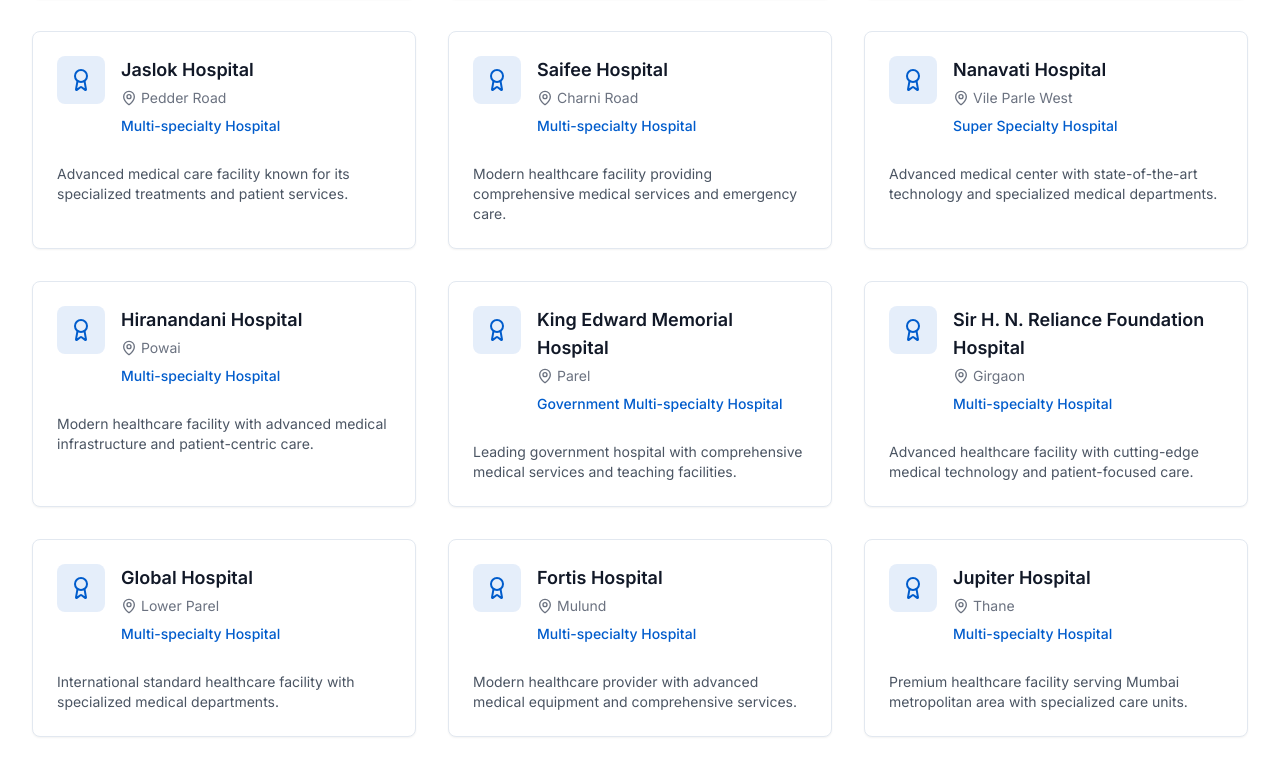
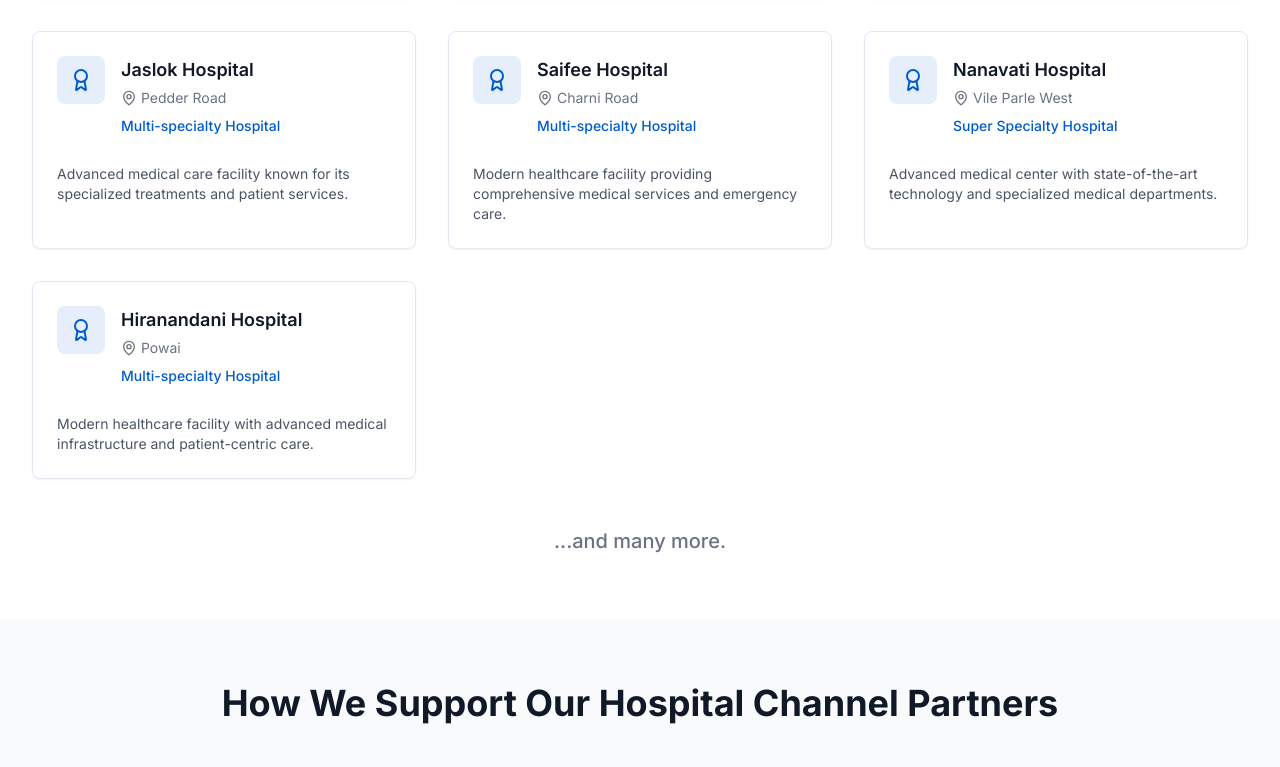
Before and after one commit to vedant990-hub/vedanta-healthcare-connect, a React (Vite) app: page /hospitals in a window 1280 px wide. Shown: the part 1169-1936 px from the top of the page. Built offline with nearby package versions, Linux system fonts and the light colour scheme.

Commit message:
Refactor: Limit hospital cards and add "and many more"
Limit the display of hospital cards to the first 10 and add a "and many more" indicator.

```diff
--- a/src/pages/Hospitals.tsx
+++ b/src/pages/Hospitals.tsx
@@ -165,7 +165,7 @@ const Hospitals = () => {
           </div>
 
           <div className="grid grid-cols-1 md:grid-cols-2 lg:grid-cols-3 gap-8">
-            {hospitals.map((hospital, index) => (
+            {hospitals.slice(0, 10).map((hospital, index) => (
               <Card key={hospital.name} className="slide-up hover:shadow-lg transition-shadow duration-300" style={{ animationDelay: `${index * 0.1}s` }}>
                 <CardContent className="p-6">
                   <div className="flex items-start space-x-4 mb-4">
@@ -185,6 +185,10 @@ const Hospitals = () => {
                 </CardContent>
               </Card>
             ))}
+          </div>
+
+          <div className="text-center mt-12">
+            <p className="text-xl text-gray-500 font-medium">...and many more.</p>
           </div>
         </div>
       </section>
```
